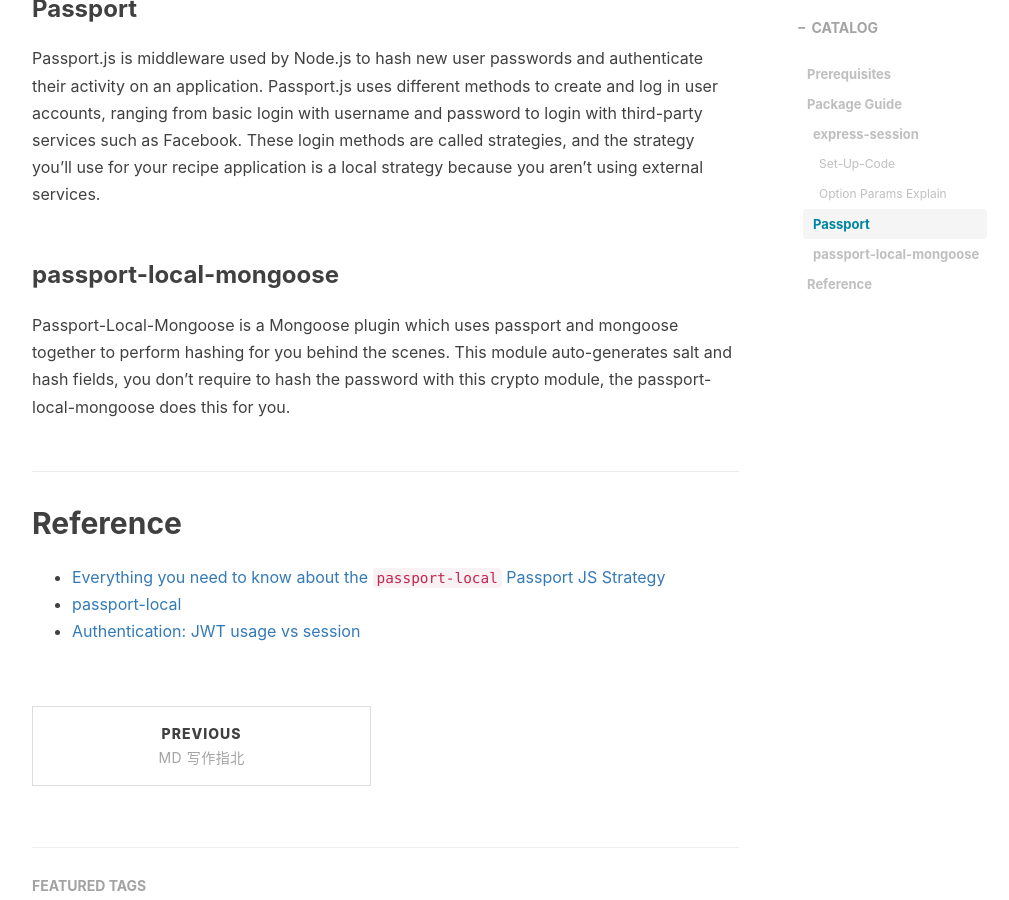
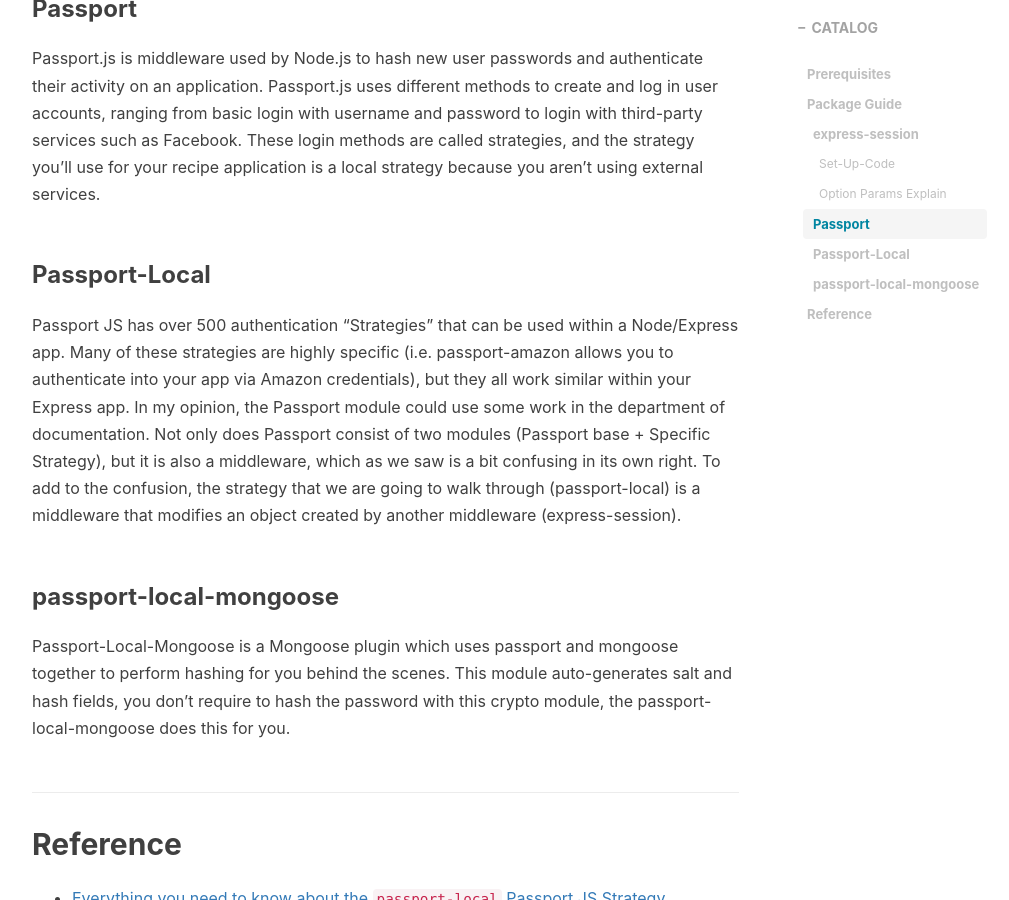
Before and after one commit to kkkokili/kkkokili.github.io, a Jekyll site: the page built from _posts/2021-08-16-Node-JS-Authentication-Guide.md, in a window 1280 px wide and 900 px high, scrolled down 2135 px. Shown: the whole window, without its empty margins (233-1242 px from the left). Built offline with Jekyll 4.4.1, drawn with Linux system fonts in a browser that asks for light colours; nearby versions of some CDN libraries; comment, search, counter and statistics services are not loaded.

Commit message:
Update 2021-08-16-Node-JS-Authentication-Guide.md

```diff
--- a/_posts/2021-08-16-Node-JS-Authentication-Guide.md
+++ b/_posts/2021-08-16-Node-JS-Authentication-Guide.md
@@ -56,6 +56,10 @@
 ### Passport
 Passport.js is middleware used by Node.js to hash new user passwords and authenticate their activity on an application. Passport.js uses different methods to create and log in user accounts, ranging from basic login with username and password to login with third-party services such as Facebook. These login methods are called strategies, and the strategy you’ll use for your recipe application is a local strategy because you aren’t using external services.
 
+### Passport-Local
+Passport JS has over 500 authentication “Strategies” that can be used within a Node/Express app. Many of these strategies are highly specific (i.e. passport-amazon allows you to authenticate into your app via Amazon credentials), but they all work similar within your Express app.
+In my opinion, the Passport module could use some work in the department of documentation. Not only does Passport consist of two modules (Passport base + Specific Strategy), but it is also a middleware, which as we saw is a bit confusing in its own right. To add to the confusion, the strategy that we are going to walk through (passport-local) is a middleware that modifies an object created by another middleware (express-session).
+
 ### passport-local-mongoose
 Passport-Local-Mongoose is a Mongoose plugin which uses passport and mongoose together to perform hashing for you behind the scenes. This module auto-generates salt and hash fields, you don’t require to hash the password with this crypto module, the passport-local-mongoose does this for you.
 
```
